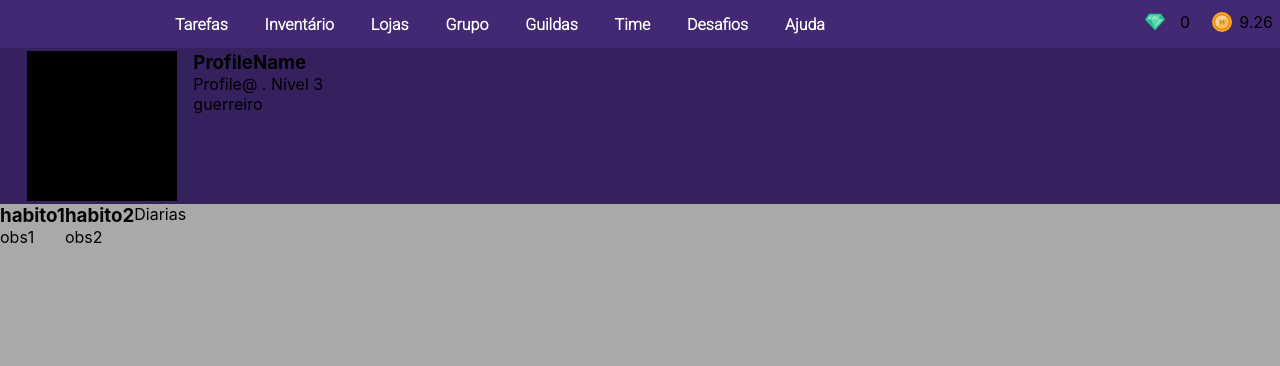
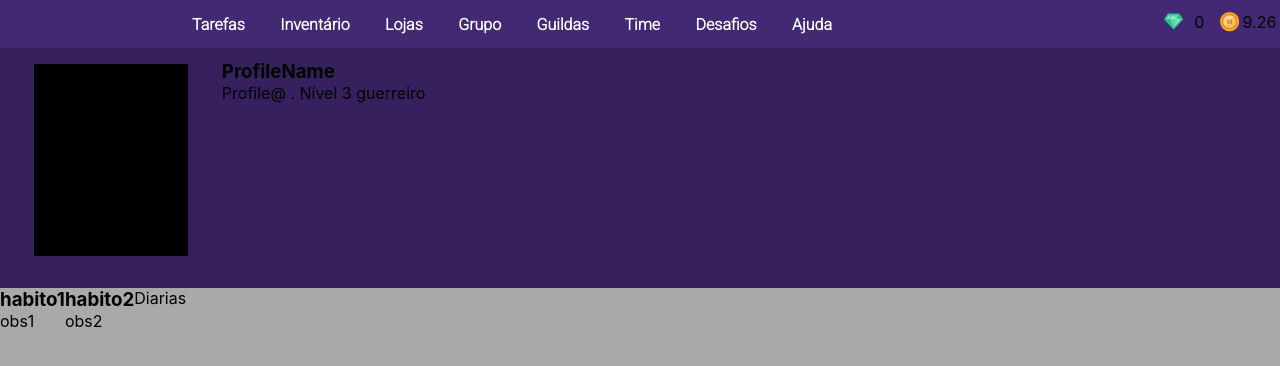
Before and after one commit to luiScolari/HabiticaClone, a React (Create React App) app: page / in a window 1280 px wide. Shown: the top 366 px of the page. Built offline with nearby package versions, Linux system fonts and the light colour scheme.

Commit message:
replacing px to vw and vh

```diff
--- a/src/components/Navbar/Navbar.css
+++ b/src/components/Navbar/Navbar.css
@@ -20,8 +20,8 @@
     font-weight: 900;
     font-size: 16px;
     height: 6vh;
-    margin-left: 175px;
-    width: 650px;
+    margin-left: 15vw;
+    width: 50vw;
     justify-content: space-between;
     color: white;
     display: flex;
@@ -31,8 +31,7 @@
 
 .cashCounters {
     display: flex;
-    width: 150px;
-    margin-left: 100px;
+    width: 10vw;
 }
 
 .item-with-icon {
@@ -43,5 +42,5 @@
 }
 
 .top-menu-icon {
-    width: 20px;
+    width: 1.5vw;
 }
--- a/src/components/ProfileMenu/ProfileMenu.css
+++ b/src/components/ProfileMenu/ProfileMenu.css
@@ -1,26 +1,27 @@
 .ProfileMenu {
-    width: 100%;
-    height: 19.5vh;
+    width: 100vw;
+    height: 30vh;
     background-color: #36205D;
     display: flex;
 }
 
 .Profile {
-    width: 400px;
-    height: 100%;
+    width: 40vw;
+    height: 25vh;
     display: flex;
     justify-content: space-evenly;
     align-items: center;
-    margin-left:10px;
 }
 
 .Avatar {
-    width: 150px;
-    height: 150px;
+    margin-top: 3vh;
+    width: 12vw;
+    height: 24vh;
     background-color: black;
 }
 
 .Stats {
-    width: 200px;
-    height: 150px;
+    margin-top: 3vh;
+    width: 20vw;
+    height: 25vh;
 }
```
